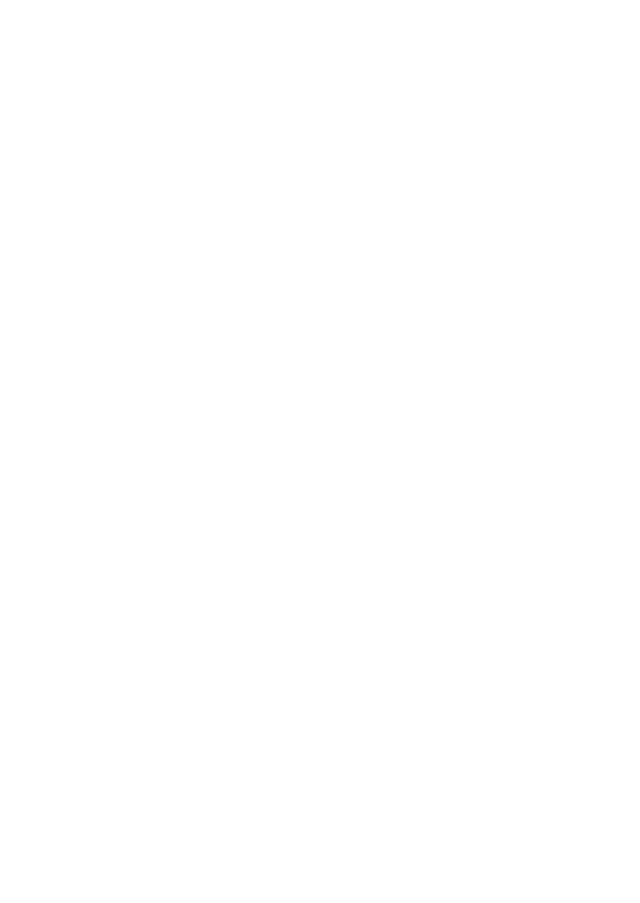
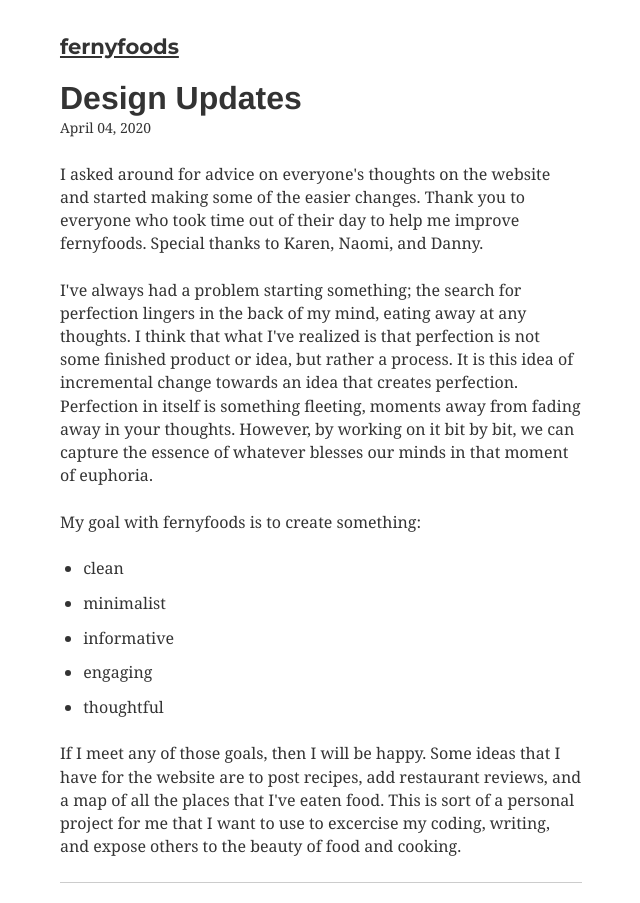
Before and after one commit to fernanlukban/fernanlukban.github.io, a Gatsby site: page /website_updates/ in a window 1280 px wide. Before the commit this address had no page. Shown: the top 903 px of the page, without its empty margins (319-959 px from the left). Before the commit the page ends 800 px from the top, so only its background shows below. Built offline with nearby package versions, Linux system fonts and the light colour scheme; Gatsby itself is replaced by a stand-in of ours; some packages are replaced by stand-ins of ours; what typography-theme-moraga would draw is missing.

Commit message:
Updated design and styling and added a new post

```diff
--- /dev/null
+++ b/content/blog/website_updates/index.md
@@ -0,0 +1,25 @@
+---
+title: Design Updates
+date: "2020-04-04"
+tagList: "blog website update"
+---
+I asked around for advice on everyone's thoughts on the website and started making some of the easier changes.
+Thank you to everyone who took time out of their day to help me improve fernyfoods. Special thanks to
+Karen, Naomi, and Danny.
+
+I've always had a problem starting something; the search for perfection lingers in the back of my mind,
+eating away at any thoughts. I think that what I've realized is that perfection is not some finished product
+or idea, but rather a process. It is this idea of incremental change towards an idea that creates perfection.
+Perfection in itself is something fleeting, moments away from fading away in your thoughts. However, by
+working on it bit by bit, we can capture the essence of whatever blesses our minds in that moment of euphoria.
+
+My goal with fernyfoods is to create something:
+- clean
+- minimalist
+- informative
+- engaging
+- thoughtful
+
+If I meet any of those goals, then I will be happy. Some ideas that I have for the website are to post recipes,
+add restaurant reviews, and a map of all the places that I've eaten food. This is sort of a personal project for
+me that I want to use to excercise my coding, writing, and expose others to the beauty of food and cooking.
--- a/content/blog/what_is_it/index.md
+++ b/content/blog/what_is_it/index.md
@@ -1,8 +1,8 @@
 ---
-title: fernyfoods?
+title: What is this?
 date: "2020-03-31"
-description: "I really love my food. I mean I really love it, love it. I've been cooking since..."
 featuredImage: Photos/chowfun.jpg
+description: A look at what fernyfoods really is.
 tagList: "blog food intro"
 ---
 I really love my food. I mean I really love it, love it. I've been cooking since I was around 7. The first thing I cooked on my own was bacon because I really wanted to eat some for breakfast but my mom was asleep. I ended up waking her up cause I burned them anways.
--- a/src/components/TagBar.js
+++ b/src/components/TagBar.js
@@ -11,7 +11,7 @@
       return (
         <>
           <Link to={tag}>
-            <h4 className="tag">#{tag}</h4>
+            <small className="tag">#{tag}</small>
           </Link>
         </>
       );
@@ -19,7 +19,7 @@
 
     return (
       <div className="tagBar">
-        <h4 style={{display: "inline"}}>tags: </h4>
+        <small style={{display: "inline"}}>tags: </small>
         {tagComponents}
       </div>
     );
--- a/src/components/bio.js
+++ b/src/components/bio.js
@@ -40,7 +40,6 @@
     <div
       style={{
         display: `flex`,
-        marginBottom: `1em`,
       }}
     >
       <Image
```
Also changed, not shown: src/components/Card.css (+2 -6 lines).
